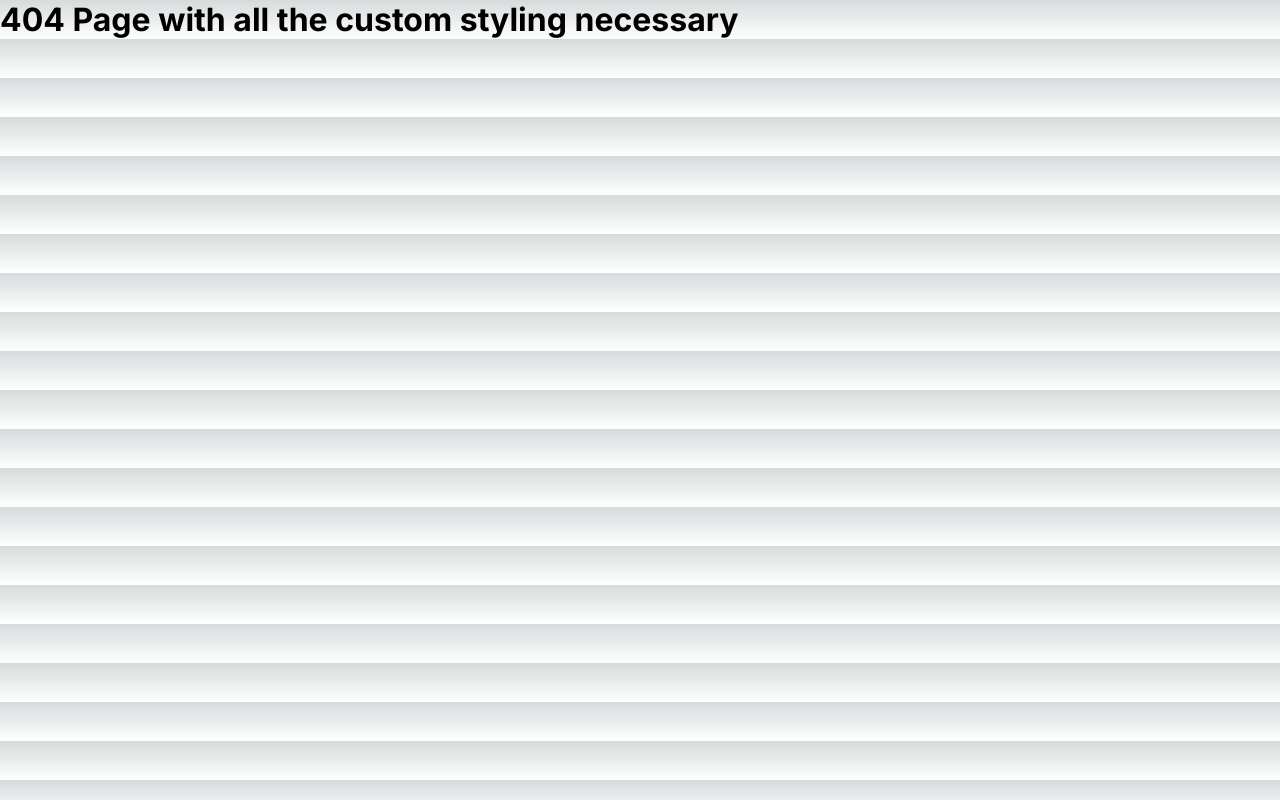
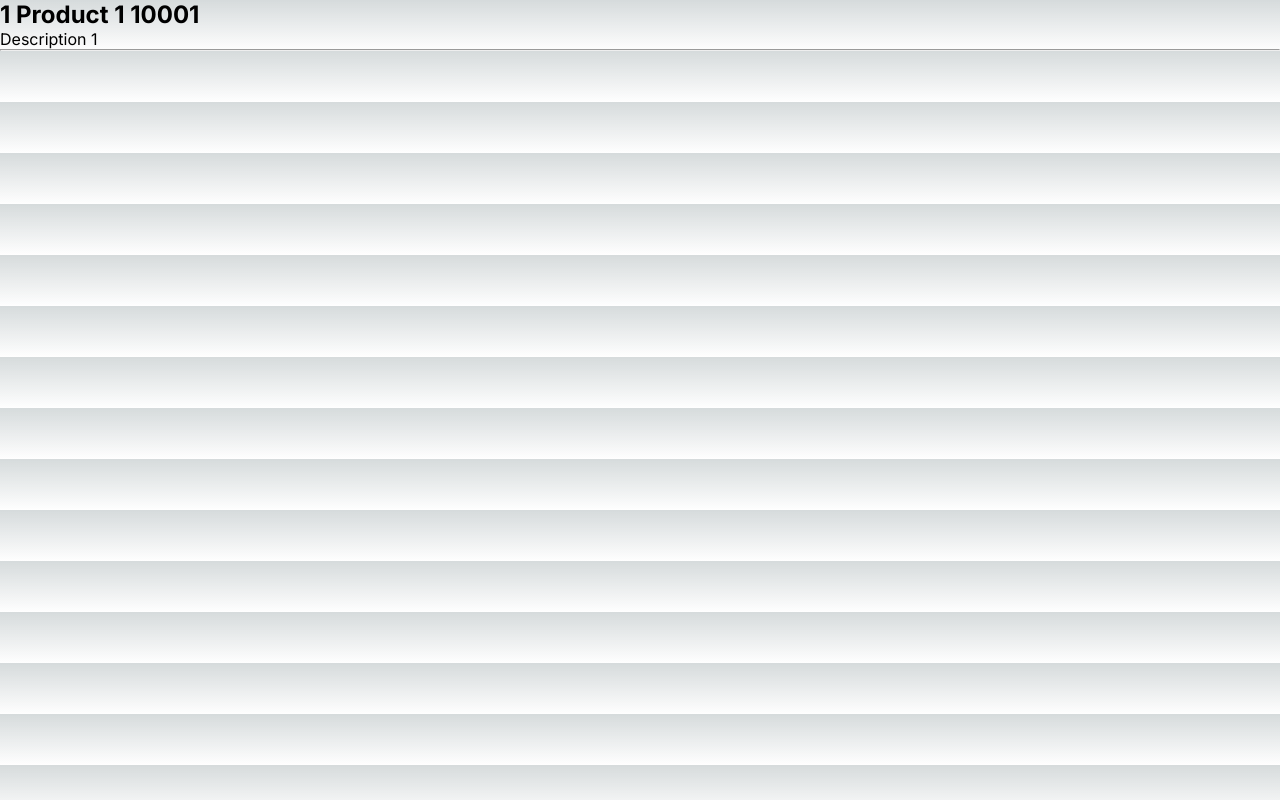
Before and after one commit to zeelmodi-simform/hello-world-nextjs-yt, a Next.js app: page /products/1 in a window 1280 px wide. Before the commit this address had no page. Built offline with nearby package versions, Linux system fonts and the light colour scheme; data requests are answered from the project's data file.

Commit message:
feat: SSR

```diff
--- /dev/null
+++ b/app/products/[productId]/loading.js
@@ -0,0 +1,3 @@
+export default function Loading() {
+  return <div>Loading...</div>;
+}
--- /dev/null
+++ b/app/products/[productId]/page.js
@@ -0,0 +1,36 @@
+import React from 'react';
+
+export const dynamicParams = true;
+export const revalidate = 10;
+
+export async function generateStaticParams() {
+  //   // NOTE: will be used when dynamicParams=false
+  //   const { posts } = await getData();
+
+  //   return posts.map((post) => ({ postId: post.id?.toString() }));
+
+  return [{ productId: '1' }]; // NOTE: will be use when dynamicParams are true
+}
+
+const ProductDetails = async ({ params: { productId } }) => {
+  const { product } = await getProductDetails(productId);
+  return (
+    <div>
+      <h2>
+        {product?.id} {product?.title} {product?.price}{' '}
+      </h2>
+      <p>{product?.description}</p>
+      <hr />
+    </div>
+  );
+};
+
+export default ProductDetails;
+
+export async function getProductDetails(productId) {
+  const response = await fetch(`http://localhost:4000/products/${productId}`);
+  const data = await response.json();
+  return {
+    product: data,
+  };
+}
--- /dev/null
+++ b/db.json
@@ -0,0 +1,42 @@
+{
+  "news": [
+    {
+      "id": 1,
+      "title": "New Article 1",
+      "description": "Description 1",
+      "category": "sports"
+    },
+    {
+      "id": 2,
+      "title": "New Article 2",
+      "description": "Description 2",
+      "category": "politics"
+    },
+    {
+      "id": 3,
+      "title": "New Article 3",
+      "description": "Description 3",
+      "category": "sports"
+    }
+  ],
+  "products": [
+    {
+      "id": 1,
+      "title": "Product 1",
+      "price": 10001,
+      "description": "Description 1"
+    },
+    {
+      "id": 2,
+      "title": "Product 2",
+      "price": 2000,
+      "description": "Description 2"
+    },
+    {
+      "id": 3,
+      "title": "Product 3",
+      "price": 2500,
+      "description": "Description 3"
+    }
+  ]
+}
--- a/package.json
+++ b/package.json
@@ -6,11 +6,13 @@
     "dev": "next dev",
     "build": "next build",
     "start": "next start",
-    "lint": "next lint"
+    "lint": "next lint",
+    "serve-json": "json-server --watch db.json --port 4000"
   },
   "dependencies": {
     "eslint": "8.41.0",
     "eslint-config-next": "13.4.4",
+    "json-server": "^0.17.3",
     "next": "13.4.4",
     "react": "18.2.0",
     "react-dom": "18.2.0"
```
Also changed, not shown: app/news/page.js (added, +7 -0 lines), app/products/page.js (added, +35 -0 lines), 1 other file (tests, documents, lock files or other folders).
